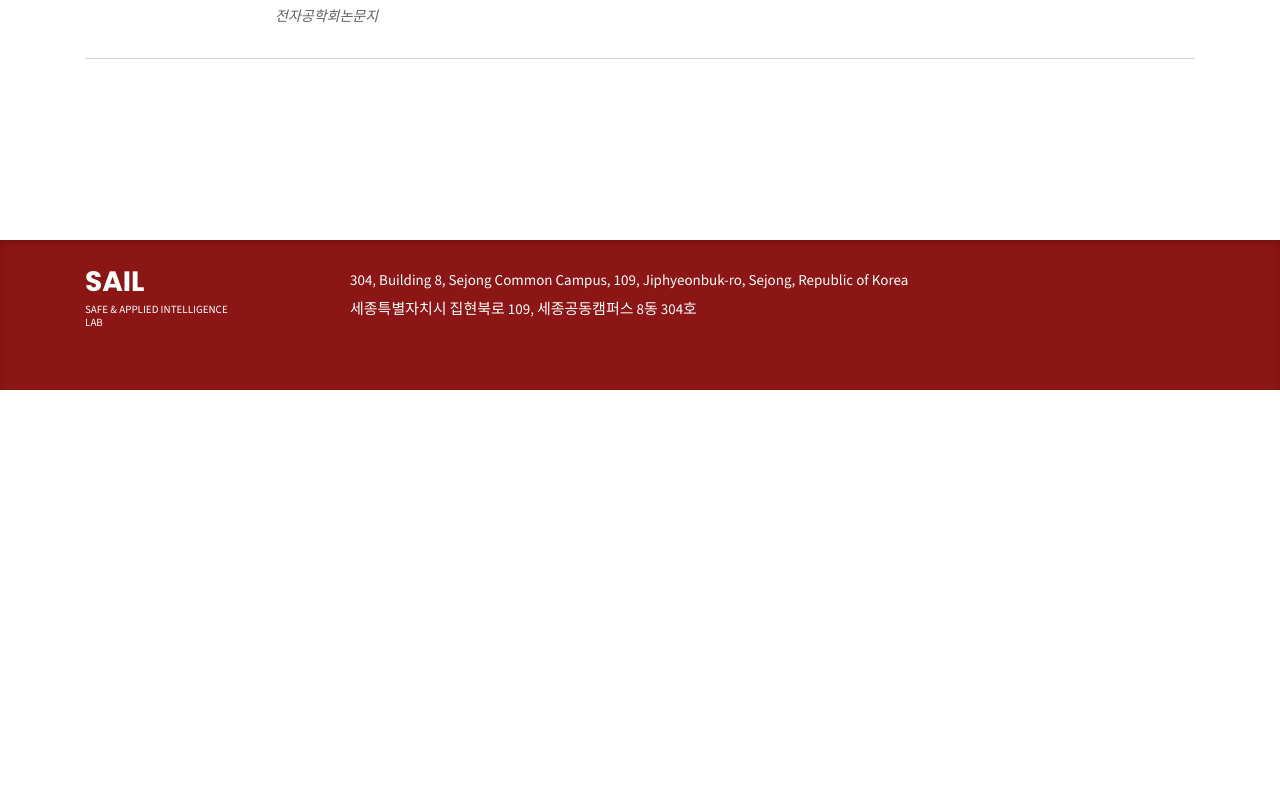
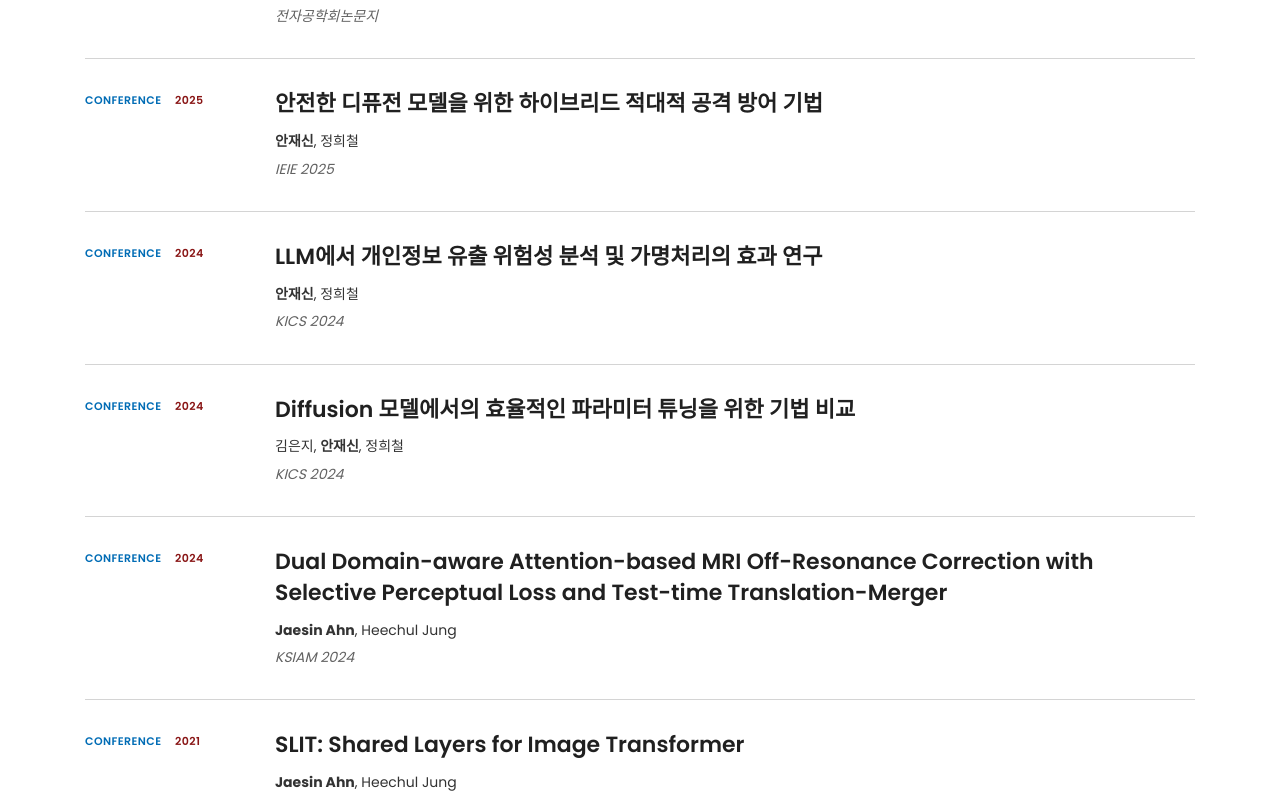
Before and after one commit to sail-hanbat/sail-hanbat.github.io, a Next.js app: page /publications/domestic in a window 1280 px wide. Shown: the part 683-1480 px from the top of the page. Before the commit the page ends 1073 px from the top, so only its background shows below. Built offline with nearby package versions, Linux system fonts and the light colour scheme.

Commit message:
Add domestic conference publications

```diff
--- a/app/publications/domestic/page.tsx
+++ b/app/publications/domestic/page.tsx
@@ -12,6 +12,41 @@ const publications: Publication[] = [
     authors: <><strong>Jaesin Ahn</strong>, Junhyun Bae, Jekyung Lee, and Heechul Jung</>,
     journal: '전자공학회논문지',
   },
+  {
+    year: '2025',
+    type: 'Conference',
+    title: '안전한 디퓨전 모델을 위한 하이브리드 적대적 공격 방어 기법',
+    authors: <><strong>안재신</strong>, 정희철</>,
+    conference: 'IEIE',
+  },
+  {
+    year: '2024',
+    type: 'Conference',
+    title: 'LLM에서 개인정보 유출 위험성 분석 및 가명처리의 효과 연구',
+    authors: <><strong>안재신</strong>, 정희철</>,
+    conference: 'KICS',
+  },
+  {
+    year: '2024',
+    type: 'Conference',
+    title: 'Diffusion 모델에서의 효율적인 파라미터 튜닝을 위한 기법 비교',
+    authors: <>김은지, <strong>안재신</strong>, 정희철</>,
+    conference: 'KICS',
+  },
+  {
+    year: '2024',
+    type: 'Conference',
+    title: 'Dual Domain-aware Attention-based MRI Off-Resonance Correction with Selective Perceptual Loss and Test-time Translation-Merger',
+    authors: <><strong>Jaesin Ahn</strong>, Heechul Jung</>,
+    conference: 'KSIAM',
+  },
+  {
+    year: '2021',
+    type: 'Conference',
+    title: 'SLIT: Shared Layers for Image Transformer',
+    authors: <><strong>Jaesin Ahn</strong>, Heechul Jung</>,
+    conference: 'KAIA',
+  },
 ];
 
 export default function DomesticPublicationsPage() {
```
Also changed, not shown: 72 other files (tests, documents, lock files or other folders).
